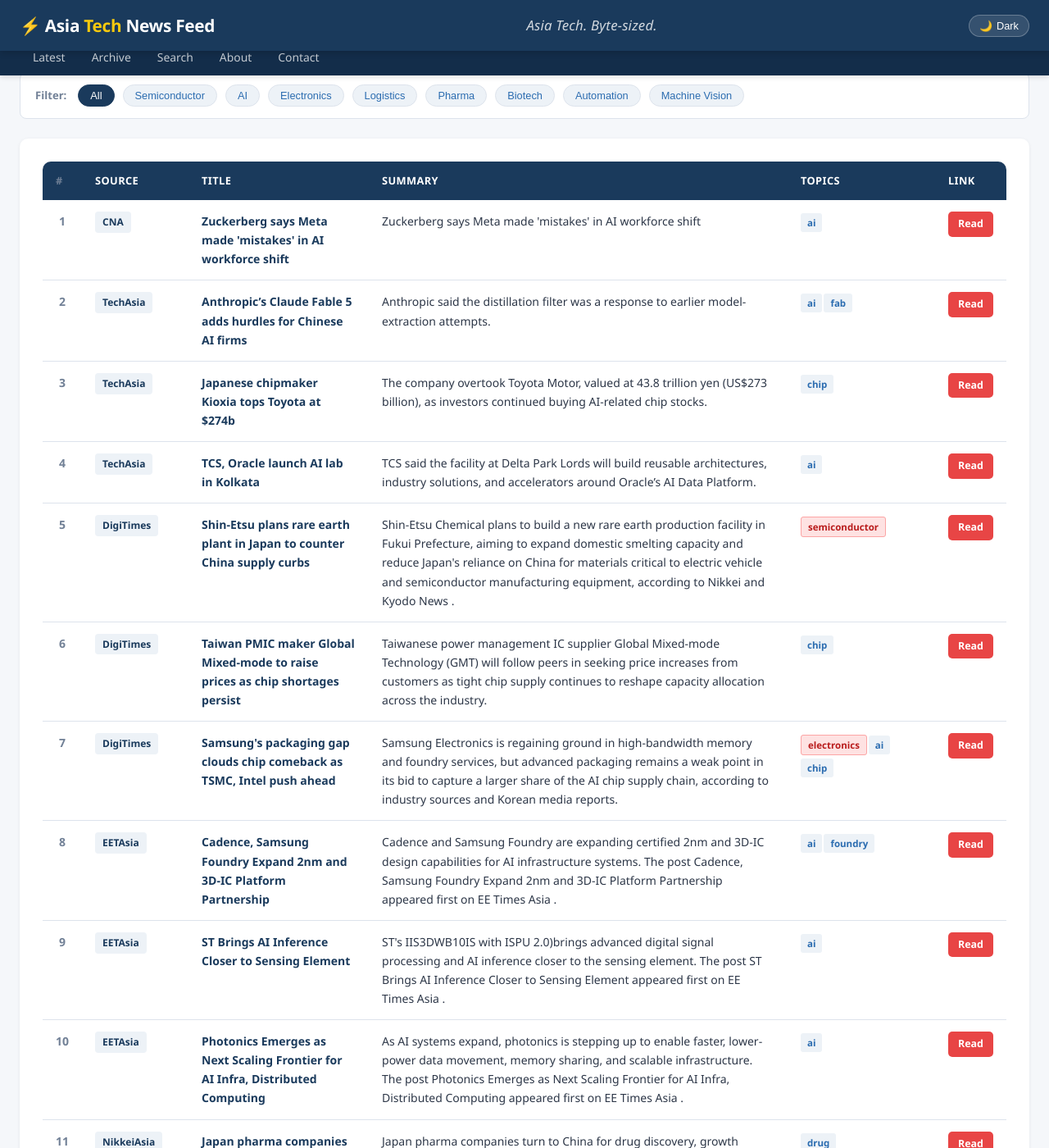
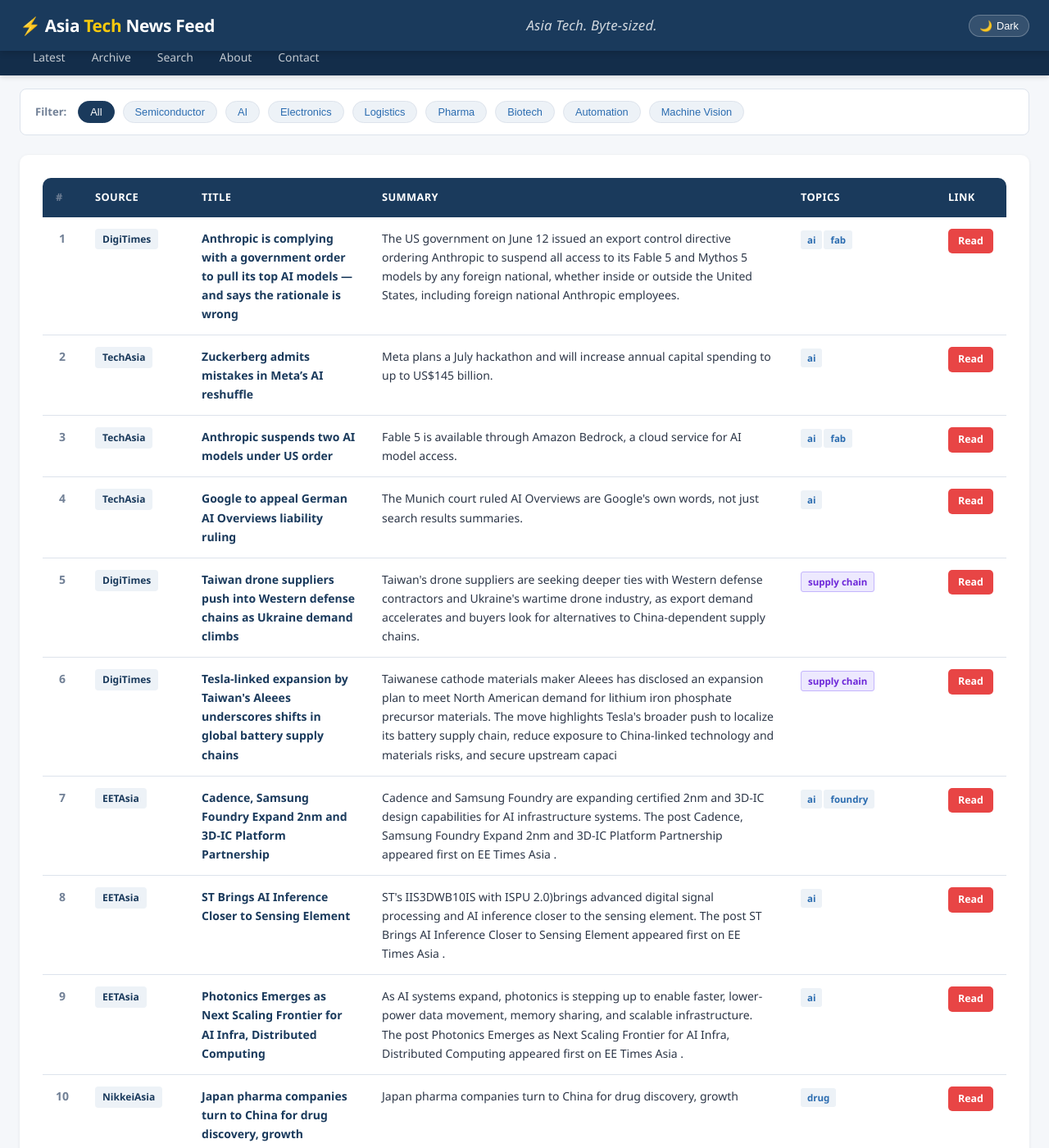
Before and after one commit to asiatechfeed/Asia-Tech-Feed, a Jekyll site: the page built from _posts/2026-06-13-asia-tech-news-digest.md, in a window 1280 px wide and 1400 px high, scrolled down 599 px. Shown: the whole window at 82% size. Built offline with Jekyll 4.4.1, drawn with Linux system fonts in a browser that asks for light colours; some of the changed text lies outside the part shown.

Commit message:
📰 News digest 2026-06-13 (15 articles)

```diff
--- a/_posts/2026-06-13-asia-tech-news-digest.md
+++ b/_posts/2026-06-13-asia-tech-news-digest.md
@@ -1,16 +1,16 @@
 ---
 layout: post
 title: "Asia Tech News Digest - June 13, 2026"
-date: 2026-06-13 08:02:33 +0800
-articles_count: 16
-sources_count: 6
-sources: ["CNA", "DigiTimes", "EETAsia", "KED", "NikkeiAsia", "TechAsia"]
+date: 2026-06-13 18:13:41 +0800
+articles_count: 15
+sources_count: 5
+sources: ["DigiTimes", "EETAsia", "KED", "NikkeiAsia", "TechAsia"]
 csv_file: /assets/data/news-2026-06-13.tsv
-featured_title: "Zuckerberg says Meta made 'mistakes' in AI workforce shift"
-featured_url: "https://www.channelnewsasia.com/business/zuckerberg-says-meta-made-mistakes-in-ai-workforce-shift-6180351"
-featured_source: "CNA"
-featured_summary: "Zuckerberg says Meta made 'mistakes' in AI workforce shift"
-featured_image: "https://dam.mediacorp.sg/image/upload/s--xWQsL1eB--/c_fill,g_auto,h_676,w_1200/fl_relative,g_south_east,l_mediacorp:cna:watermark:2024-04:reuters_1,w_0.1/f_auto,q_auto/v1/one-cms/core/2026-06-12T212324Z_1_LYNXMPEM5B1MZ_RTROPTP_3_SOCIALMEDIA-TRIAL.JPG?itok=tSTVb3Na"
+featured_title: "Anthropic is complying with a government order to pull its top AI models \u2014 and says the rationale is wrong"
+featured_url: "https://www.digitimes.com/news/a20260613VL201/government-anthropic.html"
+featured_source: "DigiTimes"
+featured_summary: "The US government on June 12 issued an export control directive ordering Anthropic to suspend all access to its Fable 5 and Mythos 5 models by any foreign national, whether inside or outside the United States, including foreign national Anthropic employees."
+featured_image: "https://img.digitimes.com/newsshow/20260613vl201_files/1_b.jpg"
 ---
 
 <table class="news-table">
@@ -27,62 +27,54 @@ featured_image: "https://dam.mediacorp.sg/image/upload/s--xWQsL1eB--/c_fill,g_au
 <tbody>
 <tr>
   <td class="col-num">1</td>
-  <td class="col-source"><span class="source-badge">CNA</span></td>
-  <td class="col-title"><span class="article-title">Zuckerberg says Meta made 'mistakes' in AI workforce shift</span></td>
-  <td class="col-summary">Zuckerberg says Meta made 'mistakes' in AI workforce shift</td>
-  <td class="col-tags"><span class="tag "> ai </span></td>
-  <td class="col-link"><a class="btn-link" href="https://www.channelnewsasia.com/business/zuckerberg-says-meta-made-mistakes-in-ai-workforce-shift-6180351" target="_blank" rel="noopener">Read</a></td>
+  <td class="col-source"><span class="source-badge">DigiTimes</span></td>
+  <td class="col-title"><span class="article-title">Anthropic is complying with a government order to pull its top AI models — and says the rationale is wrong</span></td>
+  <td class="col-summary">The US government on June 12 issued an export control directive ordering Anthropic to suspend all access to its Fable 5 and Mythos 5 models by any foreign national, whether inside or outside the United States, including foreign national Anthropic employees.</td>
+  <td class="col-tags"><span class="tag "> ai </span><span class="tag ">fab</span></td>
+  <td class="col-link"><a class="btn-link" href="https://www.digitimes.com/news/a20260613VL201/government-anthropic.html" target="_blank" rel="noopener">Read</a></td>
 </tr>
 <tr>
   <td class="col-num">2</td>
   <td class="col-source"><span class="source-badge">TechAsia</span></td>
-  <td class="col-title"><span class="article-title">Anthropic’s Claude Fable 5 adds hurdles for Chinese AI firms</span></td>
-  <td class="col-summary">Anthropic said the distillation filter was a response to earlier model-extraction attempts.</td>
-  <td class="col-tags"><span class="tag "> ai </span><span class="tag ">fab</span></td>
-  <td class="col-link"><a class="btn-link" href="https://www.techinasia.com/anthropic-confidentially-submits-draft-ipo-filing" target="_blank" rel="noopener">Read</a></td>
+  <td class="col-title"><span class="article-title">Zuckerberg admits mistakes in Meta’s AI reshuffle</span></td>
+  <td class="col-summary">Meta plans a July hackathon and will increase annual capital spending to up to US$145 billion.</td>
+  <td class="col-tags"><span class="tag "> ai </span></td>
+  <td class="col-link"><a class="btn-link" href="https://www.techinasia.com/meta-drops-5-report-sell-stock-ai" target="_blank" rel="noopener">Read</a></td>
 </tr>
 <tr>
   <td class="col-num">3</td>
   <td class="col-source"><span class="source-badge">TechAsia</span></td>
-  <td class="col-title"><span class="article-title">Japanese chipmaker Kioxia tops Toyota at $274b</span></td>
-  <td class="col-summary">The company overtook Toyota Motor, valued at 43.8 trillion yen (US$273 billion), as investors continued buying AI-related chip stocks.</td>
-  <td class="col-tags"><span class="tag ">chip</span></td>
-  <td class="col-link"><a class="btn-link" href="https://www.techinasia.com/us-patent-probe-puts-sk-hynix-kioxia-chip-imports-at-risk" target="_blank" rel="noopener">Read</a></td>
+  <td class="col-title"><span class="article-title">Anthropic suspends two AI models under US order</span></td>
+  <td class="col-summary">Fable 5 is available through Amazon Bedrock, a cloud service for AI model access.</td>
+  <td class="col-tags"><span class="tag "> ai </span><span class="tag ">fab</span></td>
+  <td class="col-link"><a class="btn-link" href="https://www.techinasia.com/anthropic-expand-glasswing-150-partners" target="_blank" rel="noopener">Read</a></td>
 </tr>
 <tr>
   <td class="col-num">4</td>
   <td class="col-source"><span class="source-badge">TechAsia</span></td>
-  <td class="col-title"><span class="article-title">TCS, Oracle launch AI lab in Kolkata</span></td>
-  <td class="col-summary">TCS said the facility at Delta Park Lords will build reusable architectures, industry solutions, and accelerators around Oracle’s AI Data Platform.</td>
+  <td class="col-title"><span class="article-title">Google to appeal German AI Overviews liability ruling</span></td>
+  <td class="col-summary">The Munich court ruled AI Overviews are Google's own words, not just search results summaries.</td>
   <td class="col-tags"><span class="tag "> ai </span></td>
-  <td class="col-link"><a class="btn-link" href="https://www.techinasia.com/indias-tcs-tpg-partner-invest-2b-ai-data-centers" target="_blank" rel="noopener">Read</a></td>
+  <td class="col-link"><a class="btn-link" href="https://www.techinasia.com/google-cloud-opens-sea-ai-startup-accelerator" target="_blank" rel="noopener">Read</a></td>
 </tr>
 <tr>
   <td class="col-num">5</td>
   <td class="col-source"><span class="source-badge">DigiTimes</span></td>
-  <td class="col-title"><span class="article-title">Shin-Etsu plans rare earth plant in Japan to counter China supply curbs</span></td>
-  <td class="col-summary">Shin-Etsu Chemical plans to build a new rare earth production facility in Fukui Prefecture, aiming to expand domestic smelting capacity and reduce Japan's reliance on China for materials critical to electric vehicle and semiconductor manufacturing equipment, according to Nikkei and Kyodo News .</td>
-  <td class="col-tags"><span class="tag semi">semiconductor</span></td>
-  <td class="col-link"><a class="btn-link" href="https://www.digitimes.com/news/a20260612VL212/shin-etsu-plant-materials-production-government.html" target="_blank" rel="noopener">Read</a></td>
+  <td class="col-title"><span class="article-title">Taiwan drone suppliers push into Western defense chains as Ukraine demand climbs</span></td>
+  <td class="col-summary">Taiwan's drone suppliers are seeking deeper ties with Western defense contractors and Ukraine's wartime drone industry, as export demand accelerates and buyers look for alternatives to China-dependent supply chains.</td>
+  <td class="col-tags"><span class="tag logis">supply chain</span></td>
+  <td class="col-link"><a class="btn-link" href="https://www.digitimes.com/news/a20260611PD217/taiwan-ukraine-demand-market-commercial.html" target="_blank" rel="noopener">Read</a></td>
 </tr>
 <tr>
   <td class="col-num">6</td>
   <td class="col-source"><span class="source-badge">DigiTimes</span></td>
-  <td class="col-title"><span class="article-title">Taiwan PMIC maker Global Mixed-mode to raise prices as chip shortages persist</span></td>
-  <td class="col-summary">Taiwanese power management IC supplier Global Mixed-mode Technology (GMT) will follow peers in seeking price increases from customers as tight chip supply continues to reshape capacity allocation across the industry.</td>
-  <td class="col-tags"><span class="tag ">chip</span></td>
-  <td class="col-link"><a class="btn-link" href="https://www.digitimes.com/news/a20260612PD215/ic-management-price-supplier-pmic.html" target="_blank" rel="noopener">Read</a></td>
+  <td class="col-title"><span class="article-title">Tesla-linked expansion by Taiwan's Aleees underscores shifts in global battery supply chains</span></td>
+  <td class="col-summary">Taiwanese cathode materials maker Aleees has disclosed an expansion plan to meet North American demand for lithium iron phosphate precursor materials. The move highlights Tesla's broader push to localize its battery supply chain, reduce exposure to China-linked technology and materials risks, and secure upstream capaci</td>
+  <td class="col-tags"><span class="tag logis">supply chain</span></td>
+  <td class="col-link"><a class="btn-link" href="https://www.digitimes.com/news/a20260612PD206/aleees-tesla-materials-expansion-taiwan.html" target="_blank" rel="noopener">Read</a></td>
 </tr>
 <tr>
   <td class="col-num">7</td>
-  <td class="col-source"><span class="source-badge">DigiTimes</span></td>
-  <td class="col-title"><span class="article-title">Samsung's packaging gap clouds chip comeback as TSMC, Intel push ahead</span></td>
-  <td class="col-summary">Samsung Electronics is regaining ground in high-bandwidth memory and foundry services, but advanced packaging remains a weak point in its bid to capture a larger share of the AI chip supply chain, according to industry sources and Korean media reports.</td>
-  <td class="col-tags"><span class="tag semi">electronics</span><span class="tag "> ai </span><span class="tag ">chip</span></td>
-  <td class="col-link"><a class="btn-link" href="https://www.digitimes.com/news/a20260611VL219/samsung-packaging-tsmc-intel-hbm.html" target="_blank" rel="noopener">Read</a></td>
-</tr>
-<tr>
-  <td class="col-num">8</td>
   <td class="col-source"><span class="source-badge">EETAsia</span></td>
   <td class="col-title"><span class="article-title">Cadence, Samsung Foundry Expand 2nm and 3D‑IC Platform Partnership</span></td>
   <td class="col-summary">Cadence and Samsung Foundry are expanding certified 2nm and 3D‑IC design capabilities for AI infrastructure systems. The post Cadence, Samsung Foundry Expand 2nm and 3D‑IC Platform Partnership appeared first on EE Times Asia .</td>
@@ -90,7 +82,7 @@ featured_image: "https://dam.mediacorp.sg/image/upload/s--xWQsL1eB--/c_fill,g_au
   <td class="col-link"><a class="btn-link" href="https://www.eetasia.com/cadence-samsung-foundry-expand-2nm-and-3d%e2%80%91ic-platform-partnership/" target="_blank" rel="noopener">Read</a></td>
 </tr>
 <tr>
-  <td class="col-num">9</td>
+  <td class="col-num">8</td>
   <td class="col-source"><span class="source-badge">EETAsia</span></td>
   <td class="col-title"><span class="article-title">ST Brings AI Inference Closer to Sensing Element</span></td>
   <td class="col-summary">ST's IIS3DWB10IS with ISPU 2.0)brings advanced digital signal processing and AI inference closer to the sensing element. The post ST Brings AI Inference Closer to Sensing Element appeared first on EE Times Asia .</td>
@@ -98,7 +90,7 @@ featured_image: "https://dam.mediacorp.sg/image/upload/s--xWQsL1eB--/c_fill,g_au
   <td class="col-link"><a class="btn-link" href="https://www.eetasia.com/st-brings-ai-inference-closer-to-sensing-element/" target="_blank" rel="noopener">Read</a></td>
 </tr>
 <tr>
-  <td class="col-num">10</td>
+  <td class="col-num">9</td>
   <td class="col-source"><span class="source-badge">EETAsia</span></td>
   <td class="col-title"><span class="article-title">Photonics Emerges as Next Scaling Frontier for AI Infra, Distributed Computing</span></td>
   <td class="col-summary">As AI systems expand, photonics is stepping up to enable faster, lower-power data movement, memory sharing, and scalable infrastructure. The post Photonics Emerges as Next Scaling Frontier for AI Infra, Distributed Computing appeared first on EE Times Asia .</td>
@@ -106,7 +98,7 @@ featured_image: "https://dam.mediacorp.sg/image/upload/s--xWQsL1eB--/c_fill,g_au
   <td class="col-link"><a class="btn-link" href="https://www.eetasia.com/photonics-emerges-as-next-scaling-frontier-for-ai-infra-distributed-computing/" target="_blank" rel="noopener">Read</a></td>
 </tr>
 <tr>
-  <td class="col-num">11</td>
+  <td class="col-num">10</td>
   <td class="col-source"><span class="source-badge">NikkeiAsia</span></td>
   <td class="col-title"><span class="article-title">Japan pharma companies turn to China for drug discovery, growth</span></td>
   <td class="col-summary">Japan pharma companies turn to China for drug discovery, growth</td>
@@ -114,7 +106,7 @@ featured_image: "https://dam.mediacorp.sg/image/upload/s--xWQsL1eB--/c_fill,g_au
   <td class="col-link"><a class="btn-link" href="https://asia.nikkei.com/business/pharmaceuticals/japan-pharma-companies-turn-to-china-for-drug-discovery-growth" target="_blank" rel="noopener">Read</a></td>
 </tr>
 <tr>
-  <td class="col-num">12</td>
+  <td class="col-num">11</td>
   <td class="col-source"><span class="source-badge">NikkeiAsia</span></td>
   <td class="col-title"><span class="article-title">TCS and Opendoor fuel worries over AI impacting India's tech jobs</span></td>
   <td class="col-summary">TCS and Opendoor fuel worries over AI impacting India's tech jobs</td>
@@ -122,7 +114,7 @@ featured_image: "https://dam.mediacorp.sg/image/upload/s--xWQsL1eB--/c_fill,g_au
   <td class="col-link"><a class="btn-link" href="https://asia.nikkei.com/business/technology/artificial-intelligence/tcs-and-opendoor-fuel-worries-over-ai-impacting-india-s-tech-jobs" target="_blank" rel="noopener">Read</a></td>
 </tr>
 <tr>
-  <td class="col-num">13</td>
+  <td class="col-num">12</td>
   <td class="col-source"><span class="source-badge">NikkeiAsia</span></td>
   <td class="col-title"><span class="article-title">India doubles public investment in 5 years to build rails, chip plants</span></td>
   <td class="col-summary">India doubles public investment in 5 years to build rails, chip plants</td>
@@ -130,7 +122,7 @@ featured_image: "https://dam.mediacorp.sg/image/upload/s--xWQsL1eB--/c_fill,g_au
   <td class="col-link"><a class="btn-link" href="https://asia.nikkei.com/economy/india-doubles-public-investment-in-5-years-to-build-rails-chip-plants" target="_blank" rel="noopener">Read</a></td>
 </tr>
 <tr>
-  <td class="col-num">14</td>
+  <td class="col-num">13</td>
   <td class="col-source"><span class="source-badge">KED</span></td>
   <td class="col-title"><span class="article-title">AI trade isn’t just about tech stocks but also power, TCW says</span></td>
   <td class="col-summary">The artificial intelligence boom has sent investors racing into chipmakers, cloud providers and megacap technology stocks, but a more durable opportun</td>
@@ -138,7 +130,7 @@ featured_image: "https://dam.mediacorp.sg/image/upload/s--xWQsL1eB--/c_fill,g_au
   <td class="col-link"><a class="btn-link" href="https://www.kedglobal.com/asset-management/newsView/ked202606010002" target="_blank" rel="noopener">Read</a></td>
 </tr>
 <tr>
-  <td class="col-num">15</td>
+  <td class="col-num">14</td>
   <td class="col-source"><span class="source-badge">KED</span></td>
   <td class="col-title"><span class="article-title">No career ambition, no ego: AI plays devil's advocate at Audax Private Equity</span></td>
   <td class="col-summary">Generative AI is challenging traditional investment theses, acting as a devil's advocate to sharpen decision-making, particularly when it comes to ass</td>
@@ -146,7 +138,7 @@ featured_image: "https://dam.mediacorp.sg/image/upload/s--xWQsL1eB--/c_fill,g_au
   <td class="col-link"><a class="btn-link" href="https://www.kedglobal.com/private-equity/newsView/ked202603120002" target="_blank" rel="noopener">Read</a></td>
 </tr>
 <tr>
-  <td class="col-num">16</td>
+  <td class="col-num">15</td>
   <td class="col-source"><span class="source-badge">KED</span></td>
   <td class="col-title"><span class="article-title">EuBiologics partners with Korea's health agency to develop Nipah virus vaccine candidate</span></td>
   <td class="col-summary">EuBiologics Co., South Korea's vaccine-focused biotechnology company, is developing a vaccine candidate against the Nipah virus, an infectious disease</td>
```
Also changed, not shown: _digest_meta.json (+12 -13 lines), assets/data/news-2026-06-13.tsv (+15 -16 lines), assets/data/search-index.json (+31 -43 lines).
